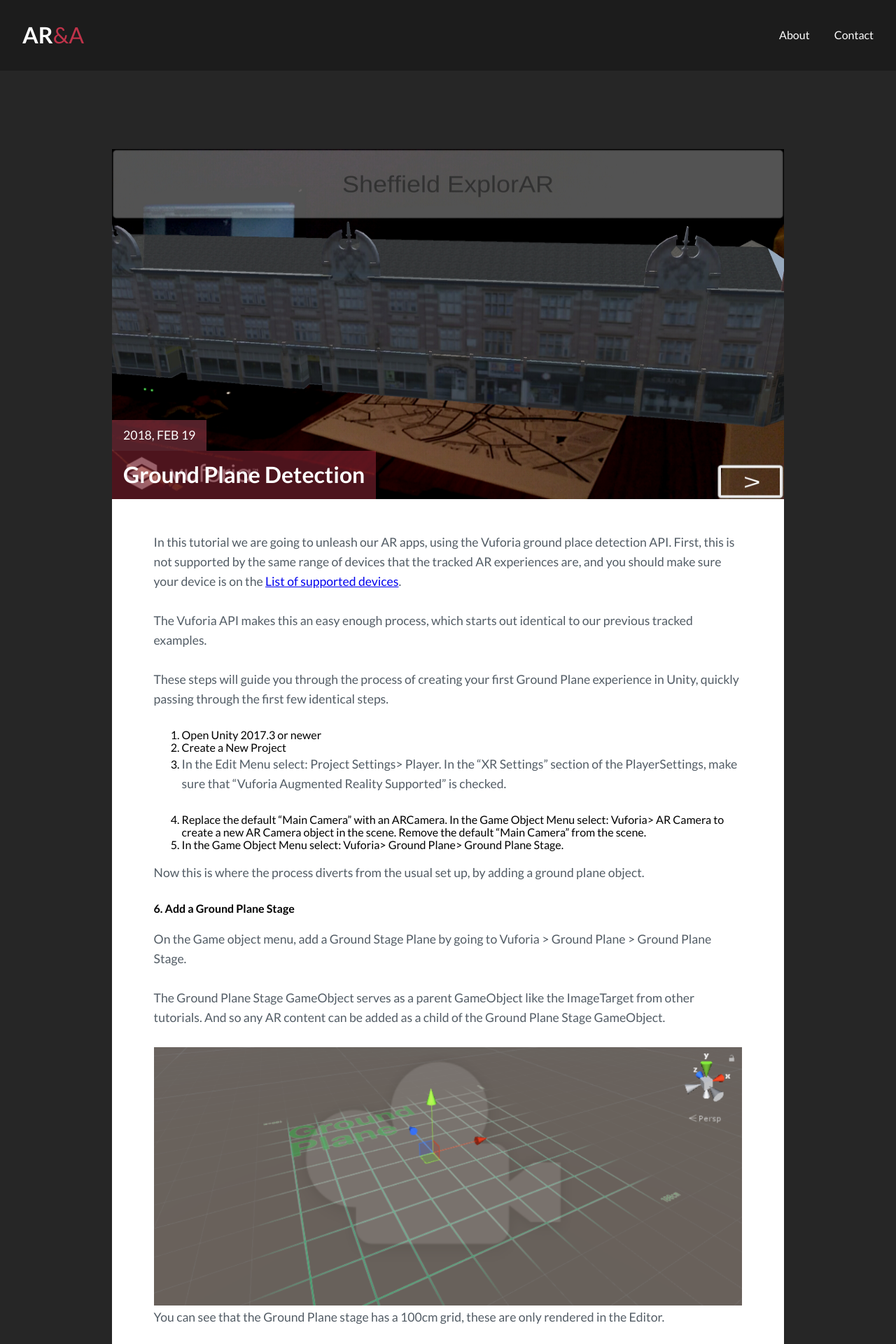
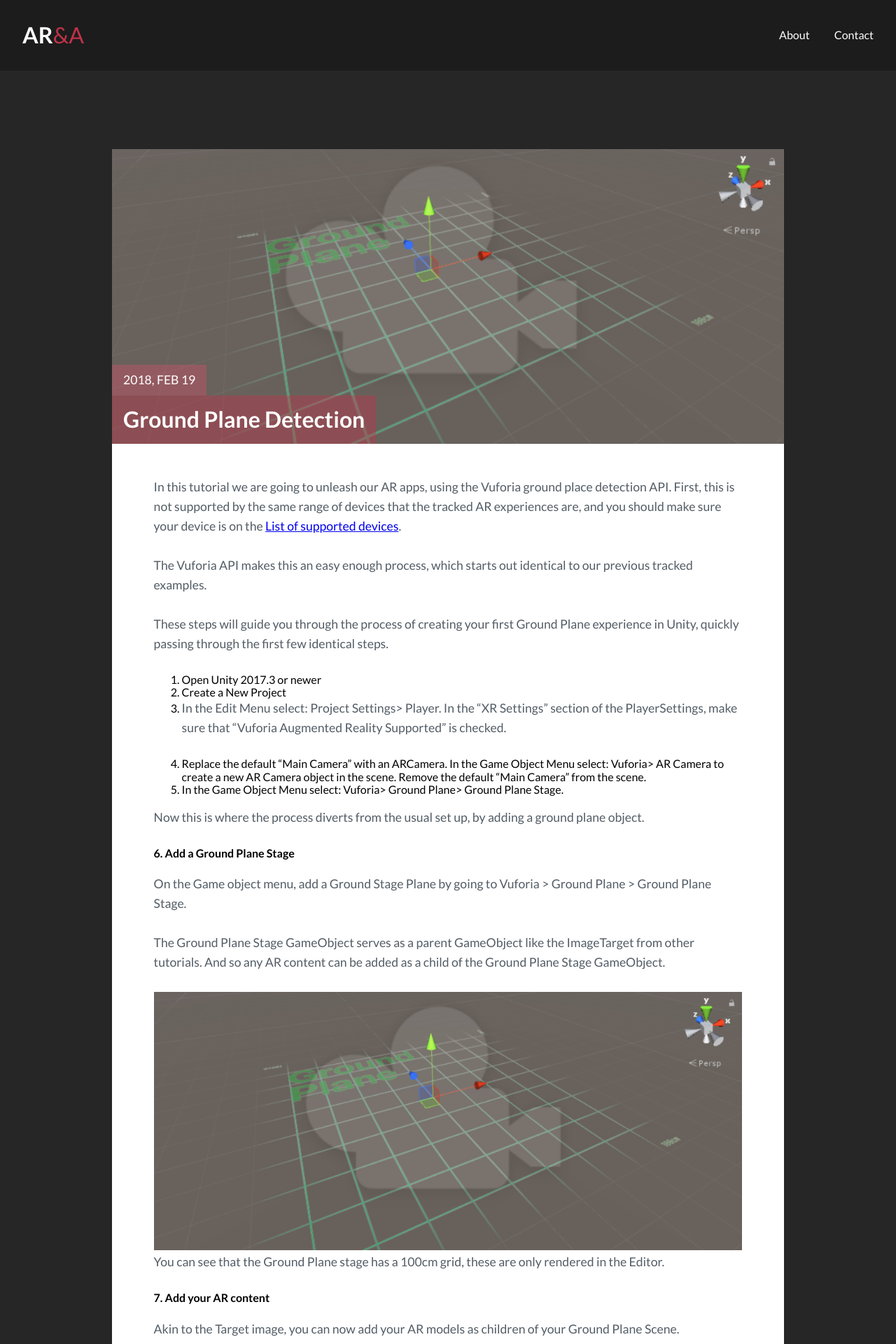
Before and after one commit to AdamRTomkins/AR-Architecture, a Jekyll site: the page built from _posts/2018-02-19-GroundPlane.MARKDOWN, in a window 1280 px wide. Shown: the top 1920 px of the page at 70% size. Built offline with Jekyll 4.4.1, drawn with Linux system fonts in a browser that asks for light colours.

Commit message:
Update Image

```diff
--- a/_posts/2018-02-19-GroundPlane.MARKDOWN
+++ b/_posts/2018-02-19-GroundPlane.MARKDOWN
@@ -1,7 +1,7 @@
 ---
 layout: post
 title: "Ground Plane Detection"
-img: ObjectBrowser/WestStreet.jpeg
+img: GroundPlane/Plane.PNG
 date: 2018-02-19 15:20:00
 description: Release your AR projects from trackers using this Tutorial on Ground Plane detection.
 tag: [Augmented Reality, Architecture, Unity, Ground Plane, Plane Detection]
```
